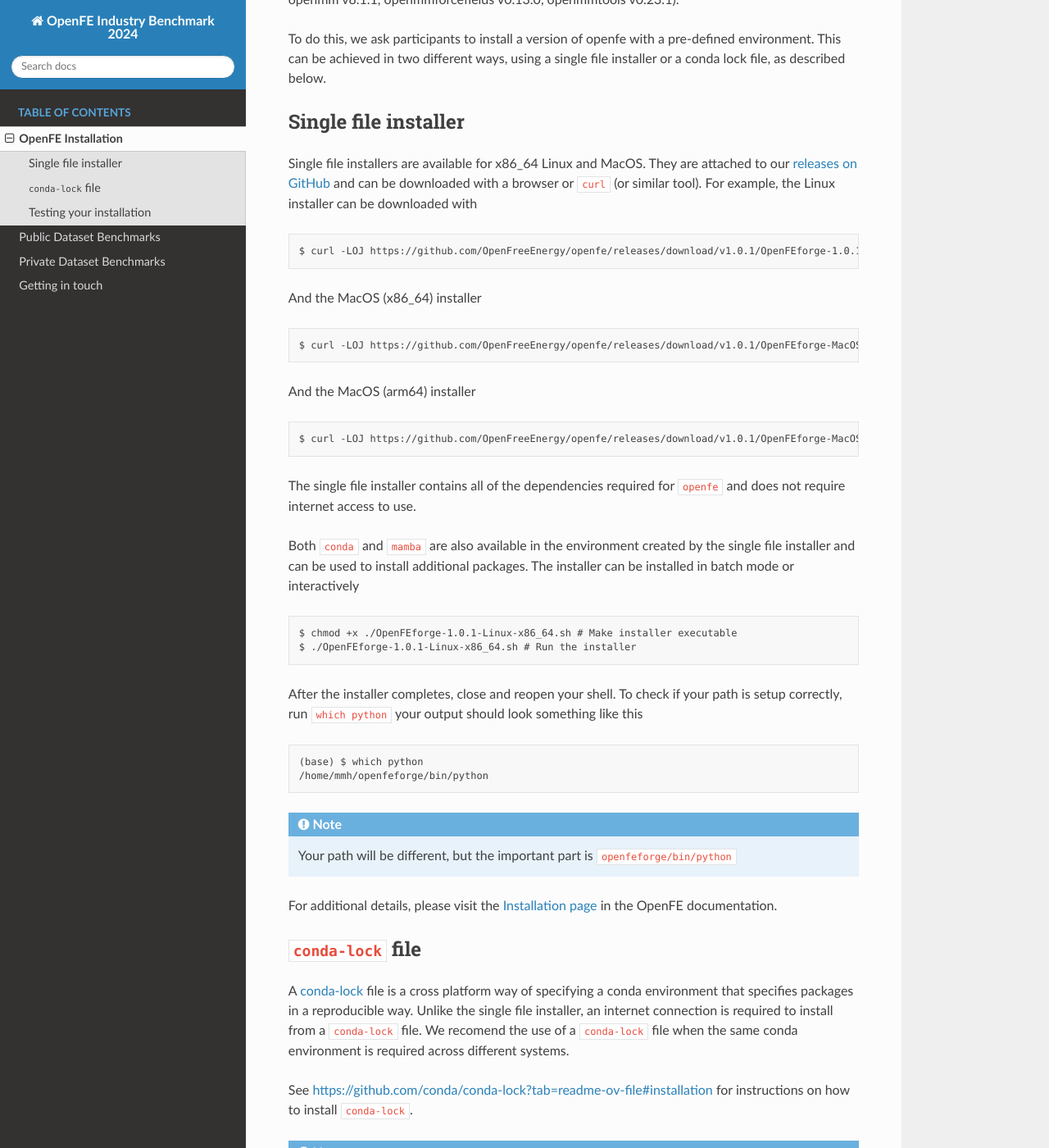
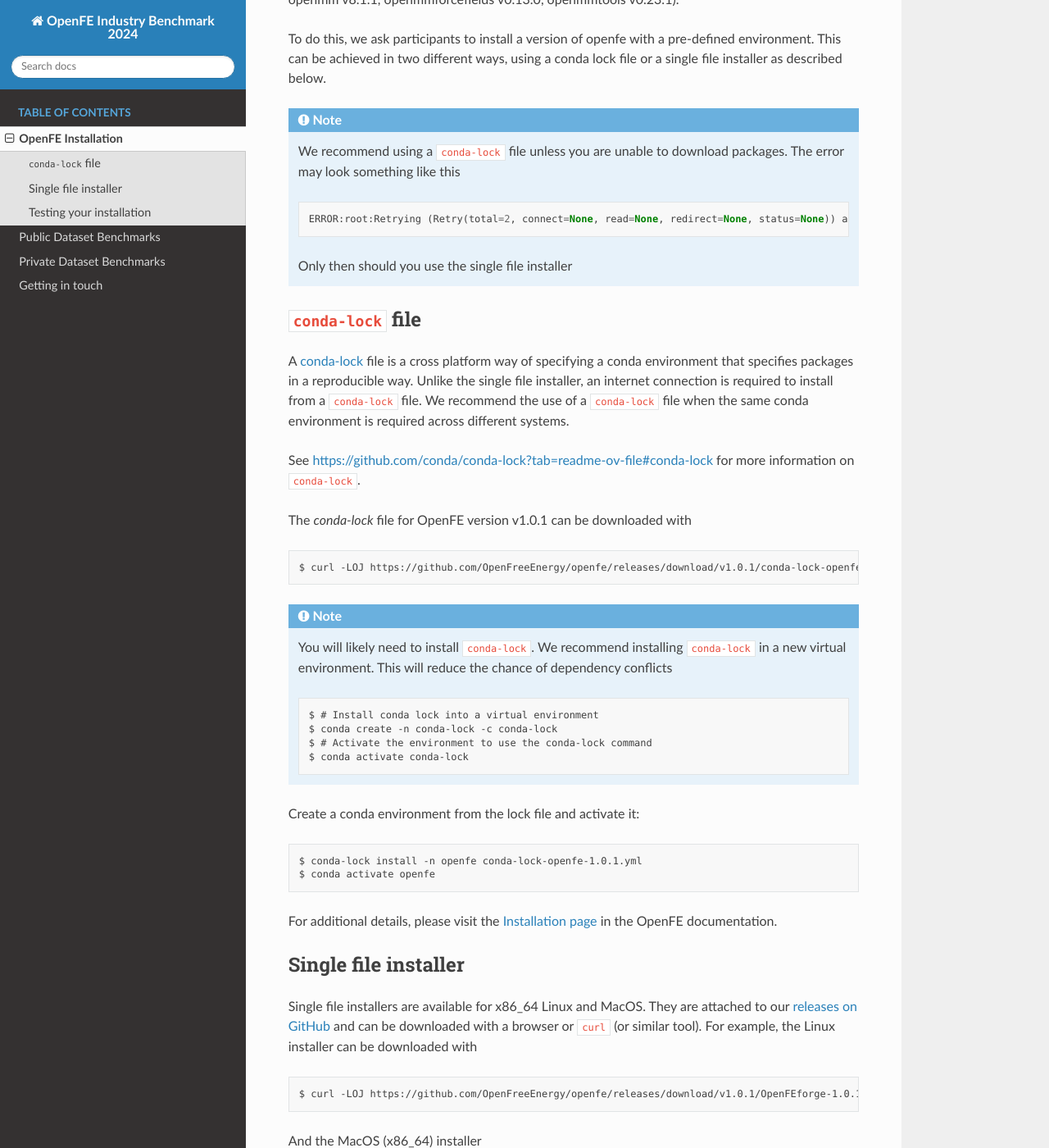
Before and after one commit to OpenFreeEnergy/IndustryBenchmarks2024, a Sphinx documentation site: the page built from docs/source/installation.rst, in a window 1280 px wide and 1400 px high, scrolled down 293 px. Shown: the whole window at 82% size. Built offline with Sphinx 7.4.7 and the Read the Docs theme 2.0.0, drawn with Linux system fonts in a browser that asks for light colours; some of the changed text lies outside the part shown.

Commit message:
Updated installation instructions
Made it clear to use the lock file and to only use the single file
installer if needed. Also made it more clear how to install conda-lock
as well

```diff
--- a/docs/source/installation.rst
+++ b/docs/source/installation.rst
@@ -5,7 +5,51 @@
 
 For this benchmarking study, we would like to ask that all participants use a specific installation of OpenFE (v1.0.1) alongside selected pinned tooling dependencies (e.g. openff-toolkit v0.15.2, openmm v8.1.1, openmmforcefields v0.13.0, openmmtools v0.23.1).
 
-To do this, we ask participants to install a version of openfe with a pre-defined environment. This can be achieved in two different ways, using a single file installer or a conda lock file, as described below.
+To do this, we ask participants to install a version of openfe with a pre-defined environment.
+This can be achieved in two different ways, using a conda lock file or a single file installer as described below.
+
+.. note::
+
+   We recommend using a ``conda-lock`` file unless you are unable to download packages.
+   The error may look something like this ::
+
+       ERROR:root:Retrying (Retry(total=2, connect=None, read=None, redirect=None, status=None)) after connection broken by 'NameResolutionError("<urllib3.connection.HTTPSConnection object at 0x7bc5c3e75670>: Failed to resolve 'conda.anaconda.org' ([Errno -2] Name or service not known)")'
+
+   Only then should you use the single file installer
+
+
+``conda-lock`` file
+===================
+
+.. _conda-lock: https://github.com/conda/conda-lock?tab=readme-ov-file#conda-lock
+
+A `conda-lock`_ file is a cross platform way of specifying a conda environment that specifies packages in a reproducible way.
+Unlike the single file installer, an internet connection is required to install from a ``conda-lock`` file.
+We recommend the use of a ``conda-lock`` file when the same conda environment is required across different systems.
+
+See https://github.com/conda/conda-lock?tab=readme-ov-file#conda-lock for more information on ``conda-lock``.
+
+The `conda-lock` file for OpenFE version v1.0.1 can be downloaded with ::
+
+  $ curl -LOJ https://github.com/OpenFreeEnergy/openfe/releases/download/v1.0.1/conda-lock-openfe-1.0.1.yml
+
+.. note::
+
+   You will likely need to install ``conda-lock``.
+   We recommend installing ``conda-lock`` in a new virtual environment.
+   This will reduce the chance of dependency conflicts ::
+
+       $ # Install conda lock into a virtual environment
+       $ conda create -n conda-lock -c conda-lock
+       $ # Activate the environment to use the conda-lock command
+       $ conda activate conda-lock
+
+Create a conda environment from the lock file and activate it::
+
+  $ conda-lock install -n openfe conda-lock-openfe-1.0.1.yml
+  $ conda activate openfe
+
+For additional details, please visit the `Installation page <https://docs.openfree.energy/en/latest/installation.html>`_ in the OpenFE documentation.
 
 Single file installer
 =====================
@@ -45,32 +89,6 @@
 
 For additional details, please visit the `Installation page <https://docs.openfree.energy/en/latest/installation.html>`_ in the OpenFE documentation.
 
-``conda-lock`` file
-===================
-
-.. _conda-lock: https://github.com/conda/conda-lock?tab=readme-ov-file#conda-lock
-
-A `conda-lock`_ file is a cross platform way of specifying a conda environment that specifies packages in a reproducible way.
-Unlike the single file installer, an internet connection is required to install from a ``conda-lock`` file.
-We recomend the use of a ``conda-lock`` file when the same conda environment is required across different systems.
-
-See https://github.com/conda/conda-lock?tab=readme-ov-file#installation for instructions on how to install ``conda-lock``.
-
-.. note::
-
-   You will likely need to install ``conda-lock``
-
-The `conda-lock` file for OpenFE version v1.0.1 can be downloaded with ::
-
-  $ curl -LOJ https://github.com/OpenFreeEnergy/openfe/releases/download/v1.0.1/conda-lock-openfe-1.0.1.yml
-
-Create a conda environment from the lock file and activate it::
-
-  $ conda-lock install -n openfe conda-lock-openfe-1.0.1.yml
-  $ conda activate openfe
-
-For additional details, please visit the `Installation page <https://docs.openfree.energy/en/latest/installation.html>`_ in the OpenFE documentation.
-
 Testing your installation
 =========================
 
```
